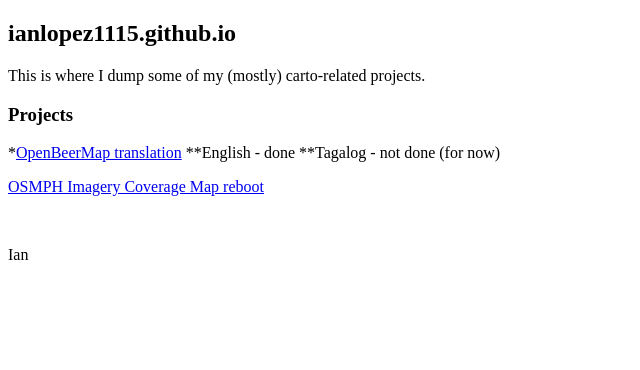
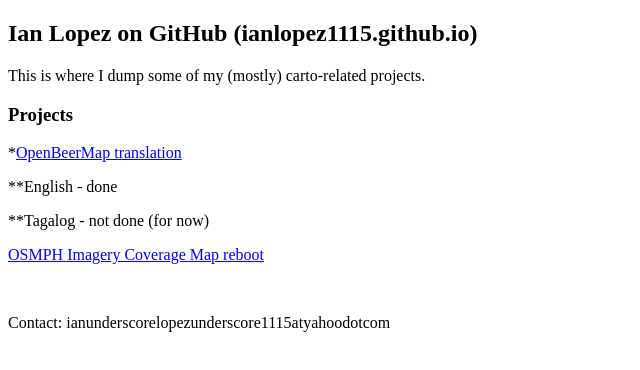
Before and after one commit to ianlopez1115/ianlopez1115.github.io, a plain HTML site: page index.html in a window 1280 px wide. Shown: the whole page, without its empty margins (0-640 px from the left). Drawn offline with Linux system fonts and the light colour scheme.

Commit message:
Update index.html

```diff
--- a/index.html
+++ b/index.html
@@ -1,15 +1,15 @@
 <!DOCTYPE html>
 <html>
+<title>Ian Lopez on GH</title>
 <body>
-<h2>ianlopez1115.github.io</h2>
+<h2>Ian Lopez on GitHub (ianlopez1115.github.io)</h2>
 <p>This is where I dump some of my (mostly) carto-related projects.</p>
 <h3>Projects</h3>
-<p>*<a href="https://github.com/ianlopez1115/OpenBeerMap.github.io">OpenBeerMap translation</a>
-  **English - done
-  **Tagalog - not done (for now)
-</p>
+<p>*<a href="https://github.com/ianlopez1115/OpenBeerMap.github.io">OpenBeerMap translation</a></p>
+<p>**English - done</p>
+<p>**Tagalog - not done (for now)</p>
 <p><a href="https://github.com/ianlopez1115/PHImageryCoverageMap">OSMPH Imagery Coverage Map reboot</a></p>
 <br />
-<p>Ian</p>
+<p>Contact: ianunderscorelopezunderscore1115atyahoodotcom</p>
 </body>
 </html>
```
